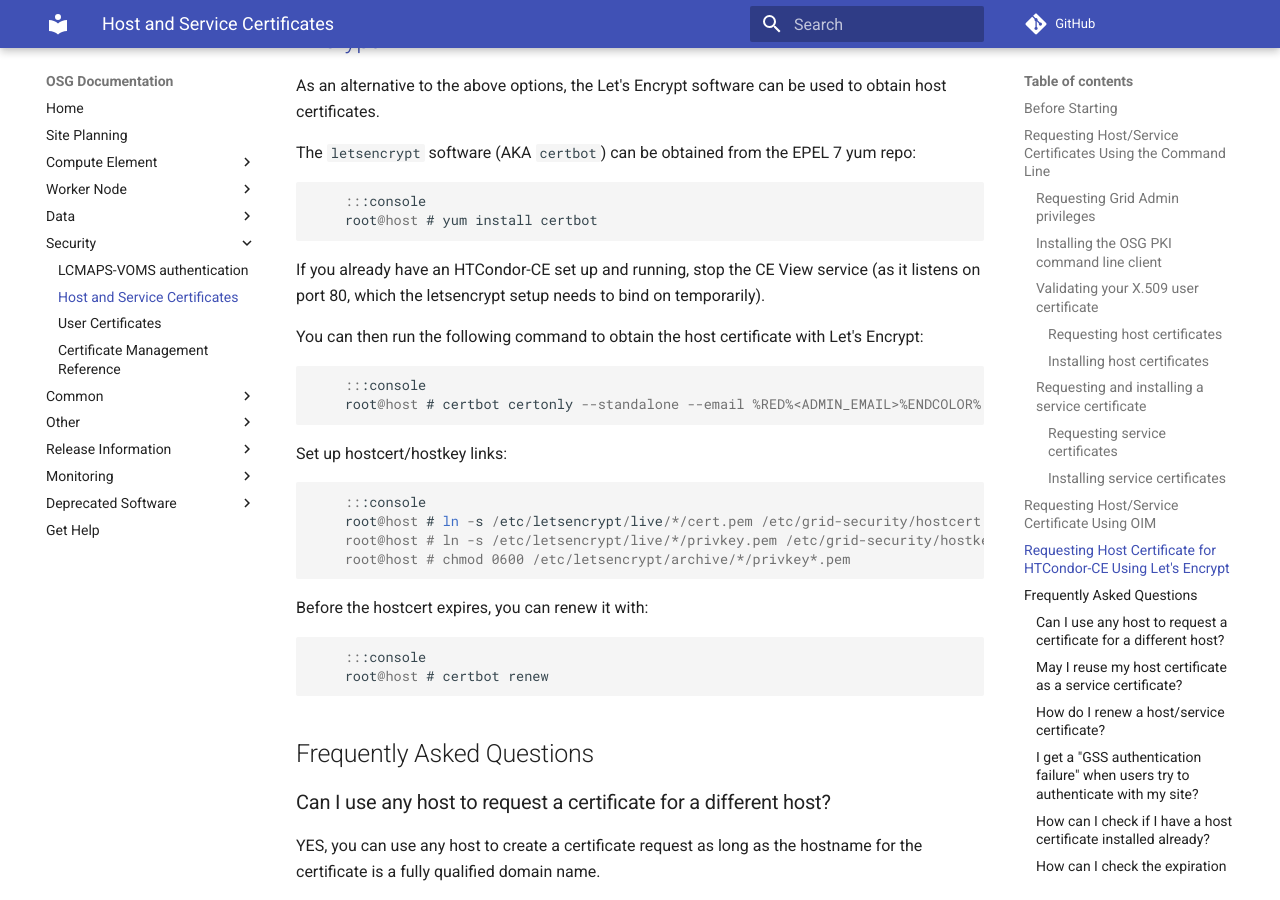
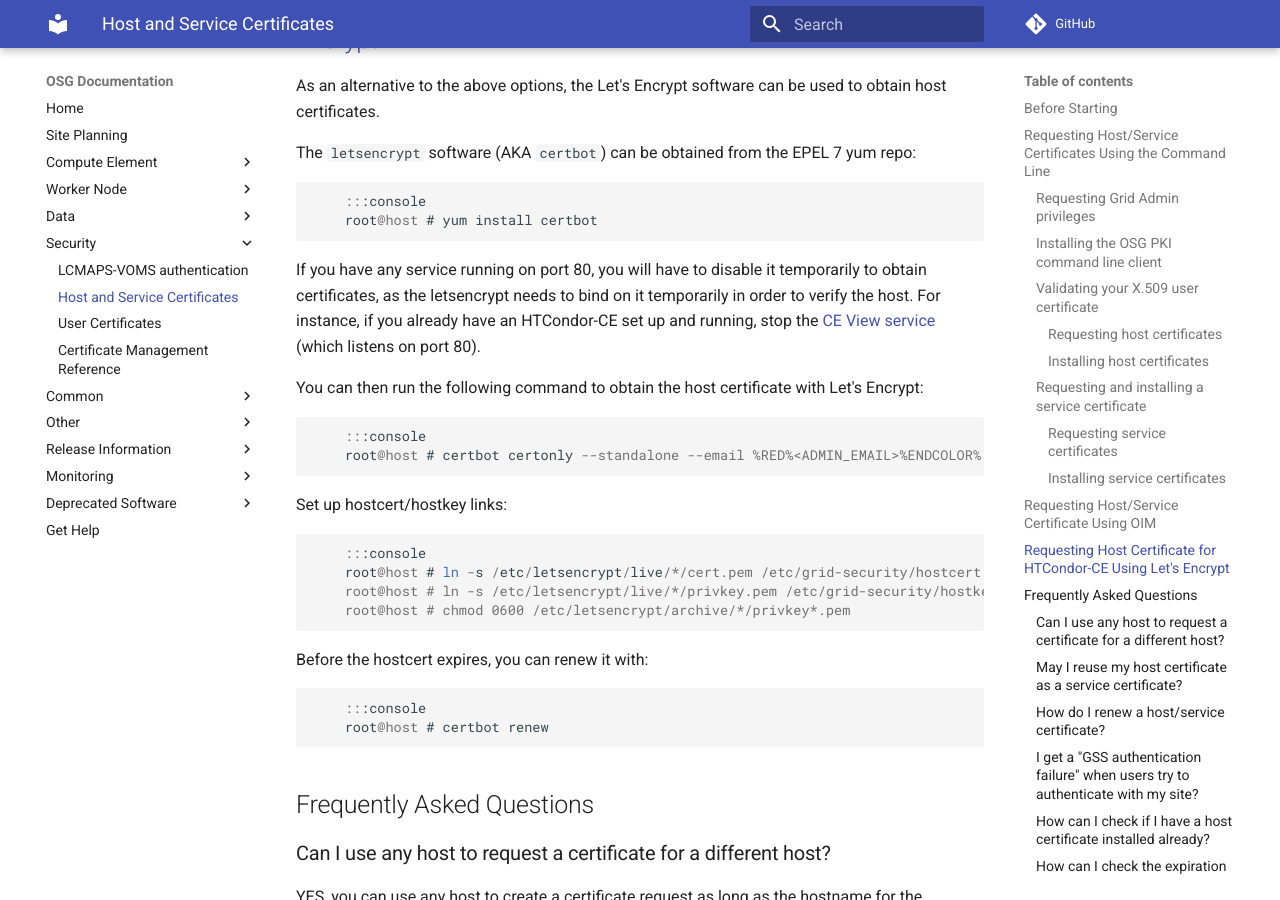
Before and after one commit to osg-htc/docs, an MkDocs documentation site: the page built from docs/security/host-certs.md, in a window 1280 px wide and 900 px high, scrolled down 4589 px. Built offline with MkDocs 1.6.1 and Material for MkDocs 9.7.7, drawn with Linux system fonts in a browser that asks for light colours; comment, search, counter and statistics services are not loaded; old or Windows-style settings are respelled for this version of MkDocs.

Commit message:
Generalize about port 80 listen requirement (SOFTWARE-3225)

```diff
--- a/docs/security/host-certs.md
+++ b/docs/security/host-certs.md
@@ -215,8 +215,11 @@ The `letsencrypt` software (AKA `certbot`) can be obtained from the EPEL 7 yum r
         :::console
         root@host # yum install certbot
 
-If you already have an HTCondor-CE set up and running, stop the CE View service (as it listens on
-port 80, which the letsencrypt setup needs to bind on temporarily).
+If you have any service running on port 80, you will have to disable it temporarily to obtain
+certificates, as the letsencrypt needs to bind on it temporarily in order to verify the host.
+For instance, if you already have an HTCondor-CE set up and running, stop the
+[CE View service](https://opensciencegrid.github.io/docs/compute-element/install-htcondor-ce/#install-and-run-the-htcondor-ce-view)
+(which listens on port 80).
 
 You can then run the following command to obtain the host certificate with Let's Encrypt:
 
```
